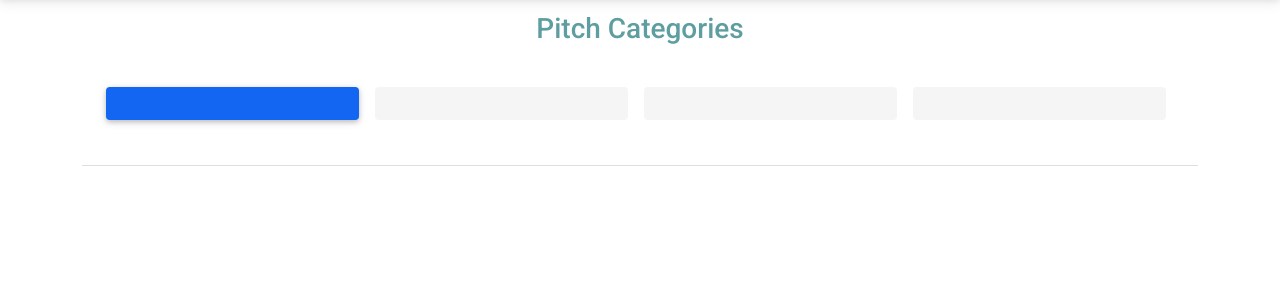
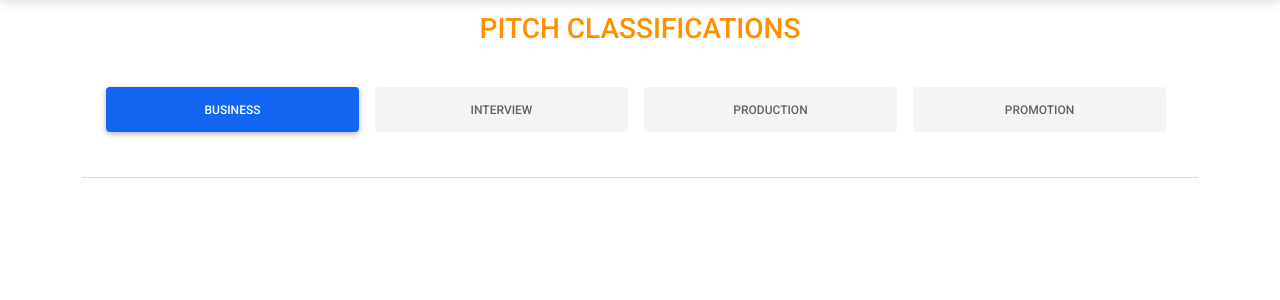
Before and after one commit to Barrack-coder/PITCH, a Flask app: page / in a window 1280 px wide. Shown: the part 59-359 px from the top of the page. Run offline with Flask 2, Linux system fonts and the light colour scheme; data that the repository does not hold is empty; some libraries are stand-ins or nearby versions.

Commit message:
modified app

```diff
--- a/app/auth/views.py
+++ b/app/auth/views.py
@@ -33,7 +33,7 @@ def register():
 
         return redirect(url_for('auth.login'))
         title = "New account"
-    return render_template('auth/register.html',registration_form = form)
+    return render_template('auth/signup.html',registration_form = form)
 
 
 @auth.route('/logout')
--- a/app/main/views.py
+++ b/app/main/views.py
@@ -20,7 +20,7 @@ def index():
 
     return render_template('home.html',title=title,pitch=pitch,upvotes=upvotes,business_pitch=business_pitch,interview_pitch=interview_pitch,sales_pitch=sales_pitch,production_pitch=promotion_pitch)
 
-@main.route('/pitches/new/',methods=['GET','POST'])
+@main.route('/pitch/new',methods=['GET','POST'])
 @login_required
 def new_pitch():
     form = PitchNow()
@@ -30,13 +30,12 @@ def new_pitch():
         title = form.title.data
         owner_id = current_user
         category = form.category.data
-        print(current_user.get_current_object().id)
-        new_pitch = Pitch(owner_id =current_user._get_current_object().id, title = title,description=description,category=category)
+        new_pitch = Pitch(owner_id =current_user.id, title = title,description=description,category=category)
         db.session.add(new_pitch)
         db.session.commit()
 
         return redirect(url_for('main.index'))
-    return render_template('pitches.html',form=form)
+    return render_template('pitch.html',form=form)
 
 @main.route('/comment/new/<int:pitch_id>',methods=['GET','POST'])
 @login_required
--- a/app/templates/home.html
+++ b/app/templates/home.html
@@ -1,22 +1,20 @@
-{%extends 'base.html'%}
-{%import 'macros.html' as macro%}
-{%block content%}
+{%extends 'base.html'%} {%import 'macros.html' as macro%} {%block content%}
 <div class="container">
-    <div class="card-header" style="color:cadetblue">
-        <h3 style="text-align: center">Pitch Categories</h3>
+    <div class="card-header" style="color:rgb(253, 143, 0)">
+        <h3 style="text-align: center">PITCH CLASSIFICATIONS</h3>
         <br>
         <ul class="nav nav-pills nav-justified nav-fill" role="tablist">
             <li class="nav-item">
-                <a class="nav-link active" data-toggle="tab" href="#business"></a>
+                <a class="nav-link active" data-toggle="tab" href="#business">Business</a>
             </li>
             <li class="nav-item">
-                <a class="nav-link" data-toggle="tab" href="#interview"></a>
+                <a class="nav-link" data-toggle="tab" href="#interview">Interview</a>
             </li>
             <li class="nav-item">
-                <a class="nav-link" data-toggle="tab" href="#pickupline"></a>
+                <a class="nav-link" data-toggle="tab" href="#pickupline">Production</a>
             </li>
             <li class="nav-item">
-                <a class="nav-link" data-toggle="tab" href="#promotion"></a>
+                <a class="nav-link" data-toggle="tab" href="#promotion">promotion</a>
             </li>
             <li>
                 <a href="#"></a>
@@ -24,18 +22,14 @@
         </ul>
 
         <div class="tab-content">
-            <div id="business" class="container tab-pane active"><br>
-                {{ macro.display(businesspitch) }}
+            <div id="business" class="container tab-pane active"><br> {{ macro.display(business_pitch) }}
 
             </div>
-            <div id="interview" class="container tab-pane fade"><br>
-                {{ macro.display(interviewpitch) }}
+            <div id="interview" class="container tab-pane fade"><br> {{ macro.display(interview_pitch) }}
             </div>
-            <div id="pickupline" class="container tab-pane fade"><br>
-                {{ macro.display(alineforyourcrush)}}
+            <div id="pickupline" class="container tab-pane fade"><br> {{ macro.display(alineforyourcrush)}}
             </div>
-            <div id="promotion" class="container tab-pane fade"><br>
-                {{ macro.display(promotionpitch) }}
+            <div id="promotion" class="container tab-pane fade"><br> {{ macro.display(promotion_pitch) }}
             </div>
 
         </div>
--- a/app/templates/navbar.html
+++ b/app/templates/navbar.html
@@ -5,7 +5,7 @@
         <a class="nav-link" href="/">HOME</a>
       </li>
       <li class="nav-item">
-        <a class="nav-link" href="/pitches/new/">NEW PITCH</a>
+        <a class="nav-link" href="/pitch/new">NEW PITCH</a>
       </li>
       <li class="nav-item">
           <a class="nav-link" href="{{url_for('auth.login')}}">Login</a>
```
Also changed, not shown: app/templates/comment.html (+7 -10 lines).
